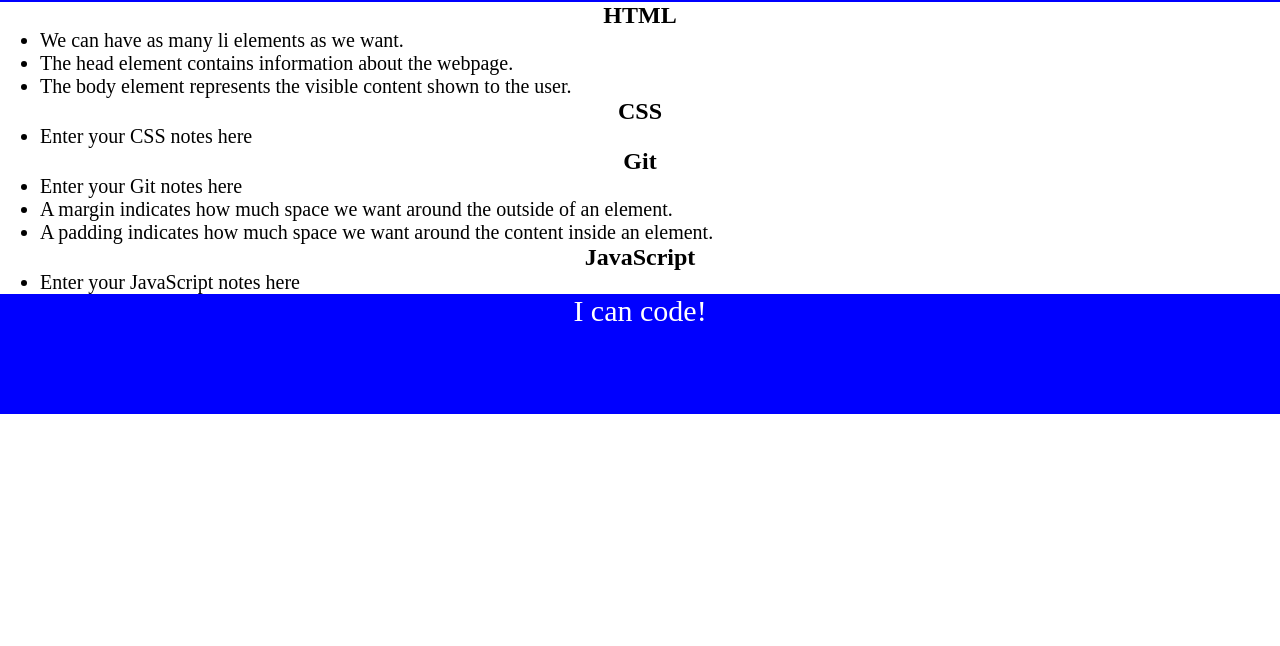
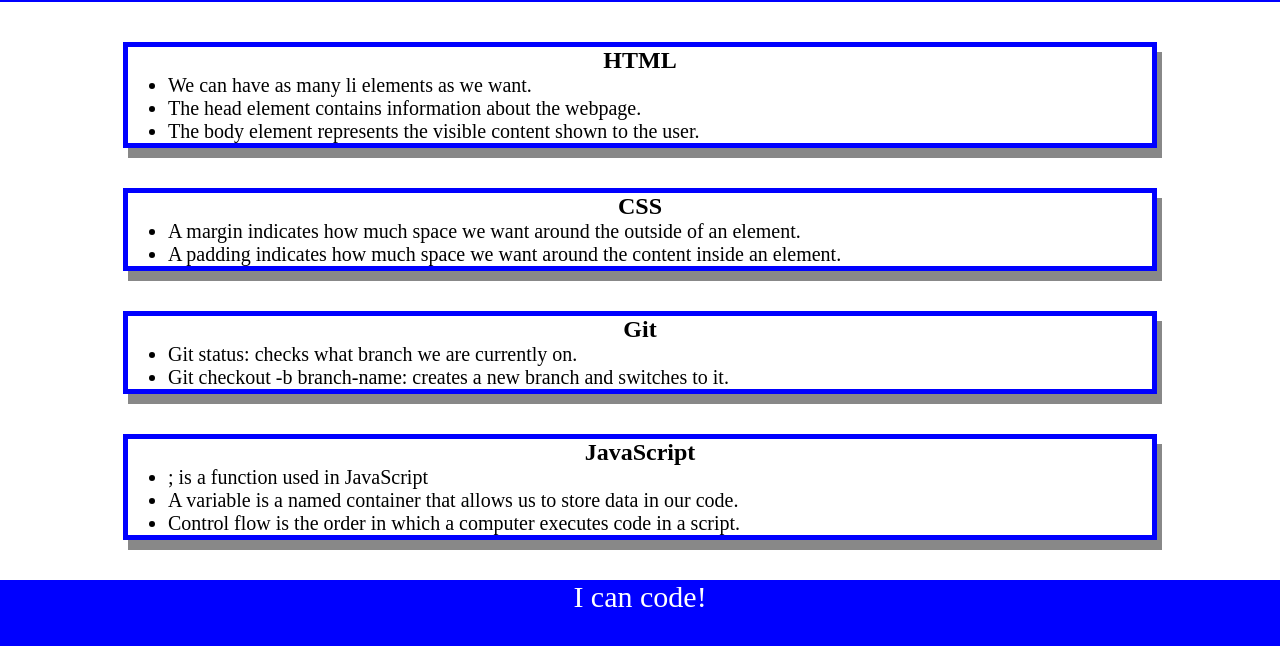
Before and after one commit to alexandriawhite/prework-study-guide, a plain HTML site: page index.html in a window 1280 px wide. Shown: the part 118-764 px from the top of the page. Drawn offline with Linux system fonts and the light colour scheme.

Commit message:
updated project README file

```diff
--- a/assets/style.css
+++ b/assets/style.css
@@ -27,4 +27,9 @@ ul {
 p {
     text-align: center;
     font-size: 30px;
+  }.card {
+    width: 80%;
+    margin: 40px auto;
+    border: 5px solid blue;
+    box-shadow: 5px 10px #888888;
   }
--- a/index.html
+++ b/index.html
@@ -26,23 +26,25 @@
       <section class="card" id="css-section">
           <h2>CSS</h2>
           <ul>
-            <li>Enter your CSS notes here</li>
+            <li>A margin indicates how much space we want around the outside of an element.</li>
+  <li>A padding indicates how much space we want around the content inside an element.</li>
           </ul>
         </section>
 
         <section class="card" id="git-section">
       <h2>Git</h2>
       <ul>
-        <li>Enter your Git notes here</li>
-        <li>A margin indicates how much space we want around the outside of an element.</li>
-        <li>A padding indicates how much space we want around the content inside an element.</li>
+        <li>Git status: checks what branch we are currently on.</li>
+        <li>Git checkout -b branch-name: creates a new branch and switches to it.</li>
       </ul>
     </section>
 
     <section class="card" id="javascript-section">
         <h2>JavaScript</h2>
         <ul>
-          <li>Enter your JavaScript notes here</li>
+          <li>; is a function used in JavaScript</li>
+          <li>A variable is a named container that allows us to store data in our code.</li>
+   <li>Control flow is the order in which a computer executes code in a script.</li>
         </ul>
       </section>
     </main>
```
Also changed, not shown: 1 other file.
